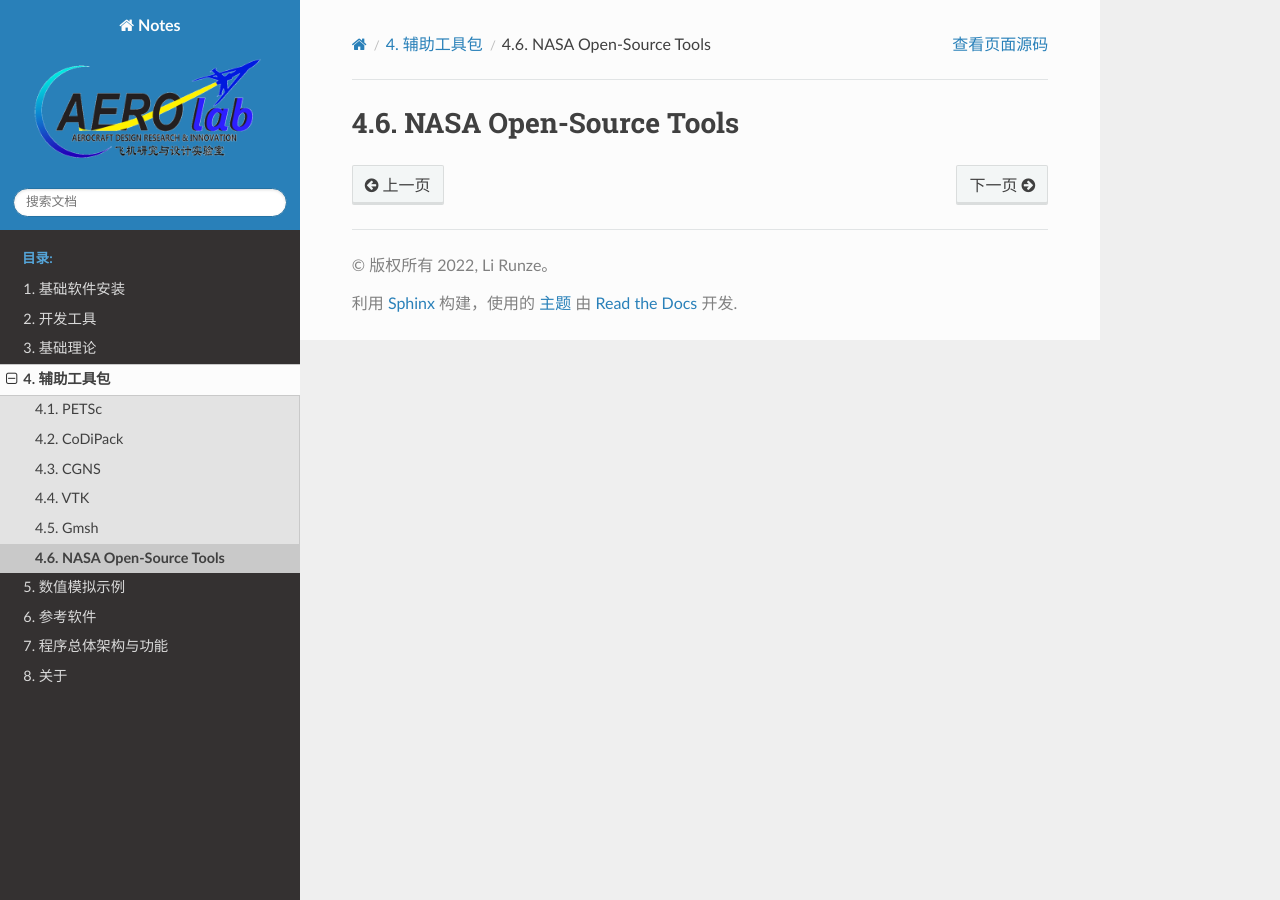
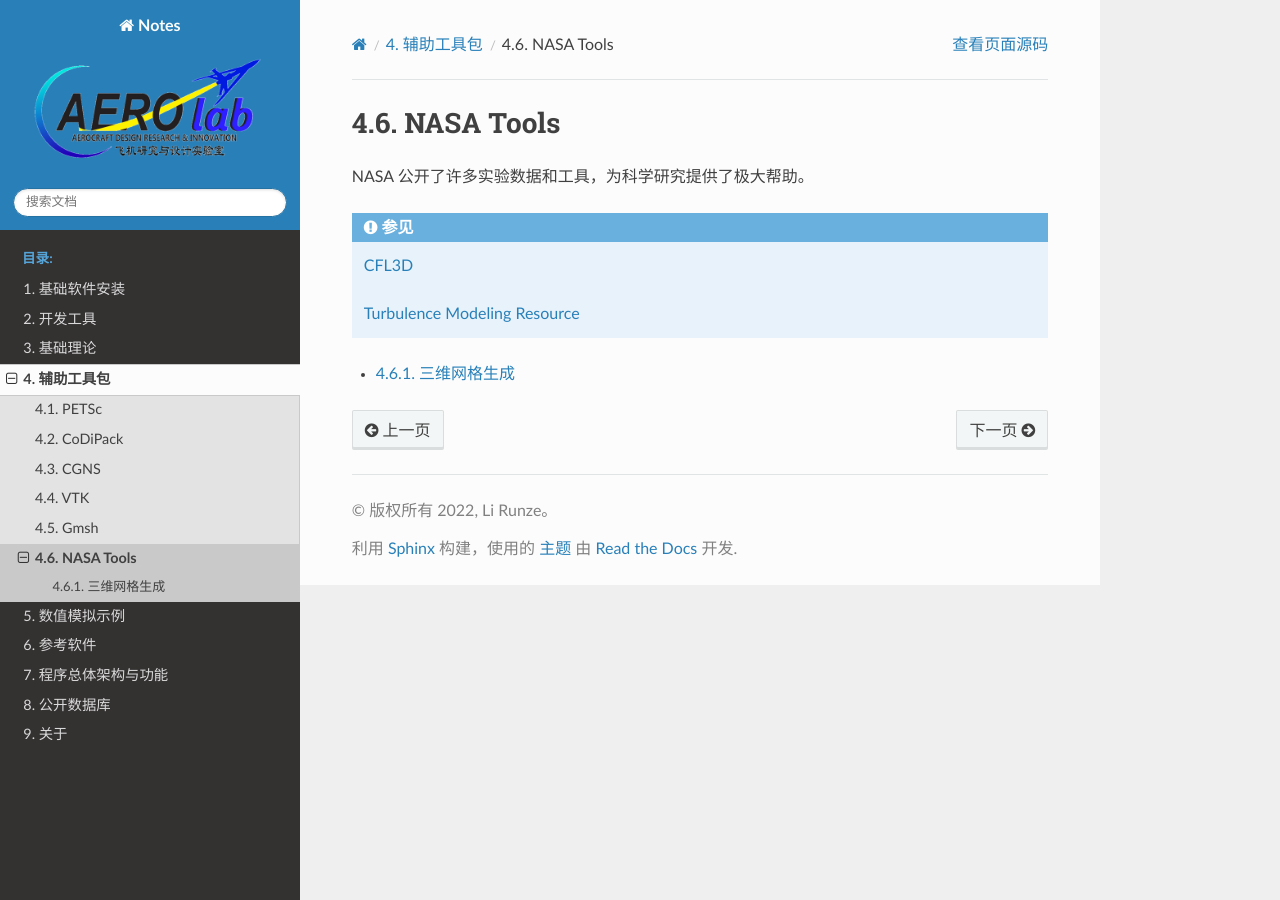
Before and after one commit to swayli94/notes, a Sphinx documentation site: the page built from docs/source/04-toolkit/06-nasa/index.rst, in a window 1280 px wide. Built offline with Sphinx 7.4.7 and the Read the Docs theme 2.0.0, drawn with Linux system fonts in a browser that asks for light colours.

Commit message:
nasa grid

```diff
--- /dev/null
+++ b/docs/source/04-toolkit/06-nasa/grid3d.rst
@@ -0,0 +1,2 @@
+三维网格生成
+===============================
--- a/docs/source/04-toolkit/06-nasa/index.rst
+++ b/docs/source/04-toolkit/06-nasa/index.rst
@@ -1,2 +1,17 @@
-NASA Open-Source Tools
+NASA Tools
 ===============================
+
+NASA 公开了许多实验数据和工具，为科学研究提供了极大帮助。
+
+.. seealso::
+
+    `CFL3D <https://nasa.github.io/CFL3D/>`_
+
+    `Turbulence Modeling Resource <https://turbmodels.larc.nasa.gov/index.html>`_
+
+
+
+.. toctree::
+    :maxdepth: 2
+
+    grid3d
--- /dev/null
+++ b/docs/source/06-ref-project/01-cfl3d/index.rst
@@ -0,0 +1,2 @@
+CFL3D
+===========================
--- a/docs/source/06-ref-project/01-geosx/contents.rst
+++ b/docs/source/06-ref-project/02-geosx/index.rst
@@ -1,4 +1,2 @@
 GEOSX
 ===========================
-
-ss
--- a/docs/source/06-ref-project/index.rst
+++ b/docs/source/06-ref-project/index.rst
@@ -4,4 +4,5 @@
 .. toctree::
     :maxdepth: 2
 
-    01-geosx/contents
+    01-cfl3d/index
+    02-geosx/index
--- a/docs/source/index.rst
+++ b/docs/source/index.rst
@@ -18,6 +18,7 @@
     05-examples/index
     06-ref-project/index
     07-code-overview/index
+    08-database/index
 
     about
 
```
Also changed, not shown: docs/source/08-database/index.rst (added, +13 -0 lines).
